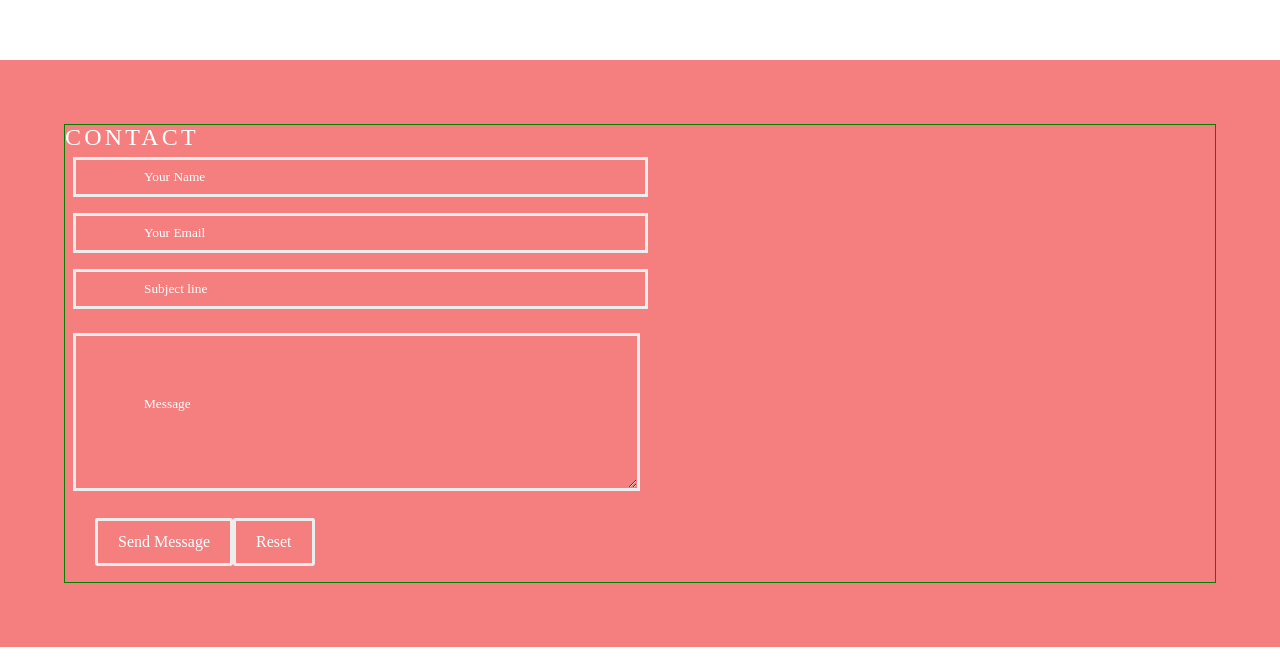
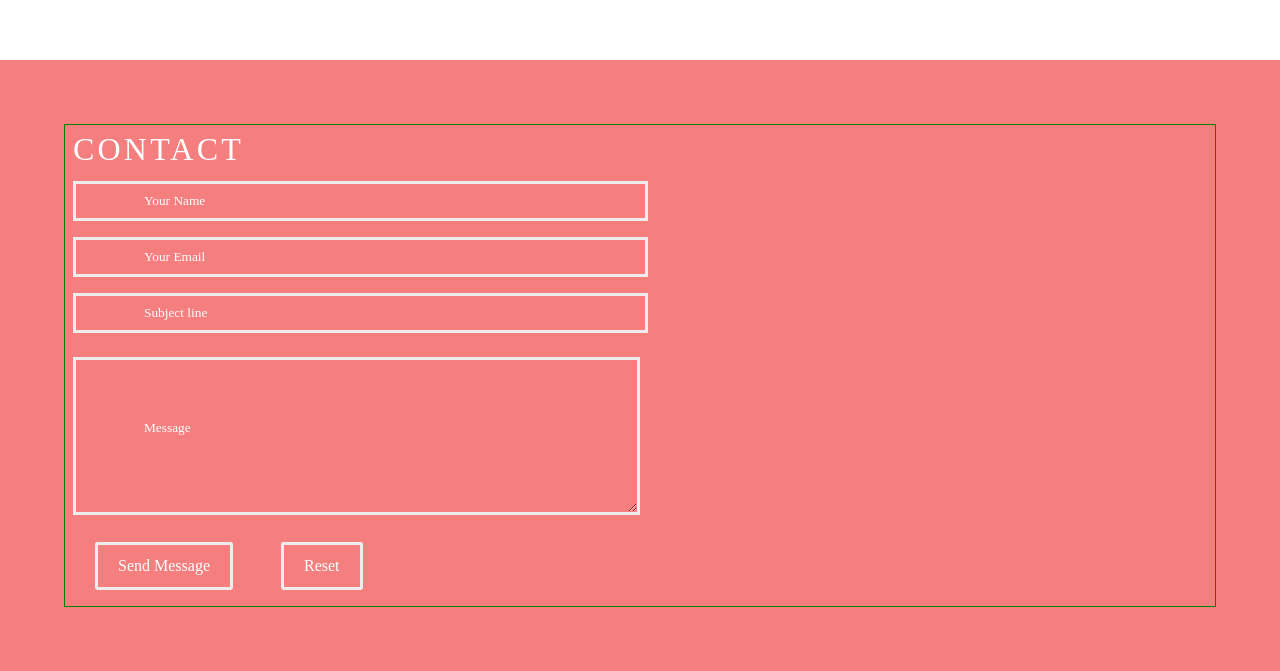
Before and after one commit to LVictoria159753/MCIT_Portfolio, a plain HTML site: page index.html in a window 1280 px wide. Shown: the part 1940-2611 px from the top of the page. Before the commit the page ends 2587 px from the top, so only its background shows below. Drawn offline with Linux system fonts and the light colour scheme.

Commit message:
aligned the title to the form lines

```diff
--- a/index.html
+++ b/index.html
@@ -89,6 +89,7 @@
 
             <ul class="actions">
                 <li><input type="submit" value="Send Message" class="submitprimary" /></li>
+                <div id="space"></div>
                 <li><input type="reset" value="Reset" class="submitprimary"/></li>
             </ul>
         </form>
--- a/main.css
+++ b/main.css
@@ -196,13 +196,18 @@ CONTACT FORM STYLING
 /* Contact Form Styling*/
 
 .main-contact{
-    font-size: 1.5rem;
+    font-size: 2rem;
+        margin: .5rem;
+        padding:.5 .5rem;
 }
 #contact-wrapper{
     margin: 1rem;
     border: 1px solid green;
 }
 
+#space{
+    padding:1.5rem;
+}
 
 input#name, input#email, input#subject{
     padding:.5 .5rem;
```
